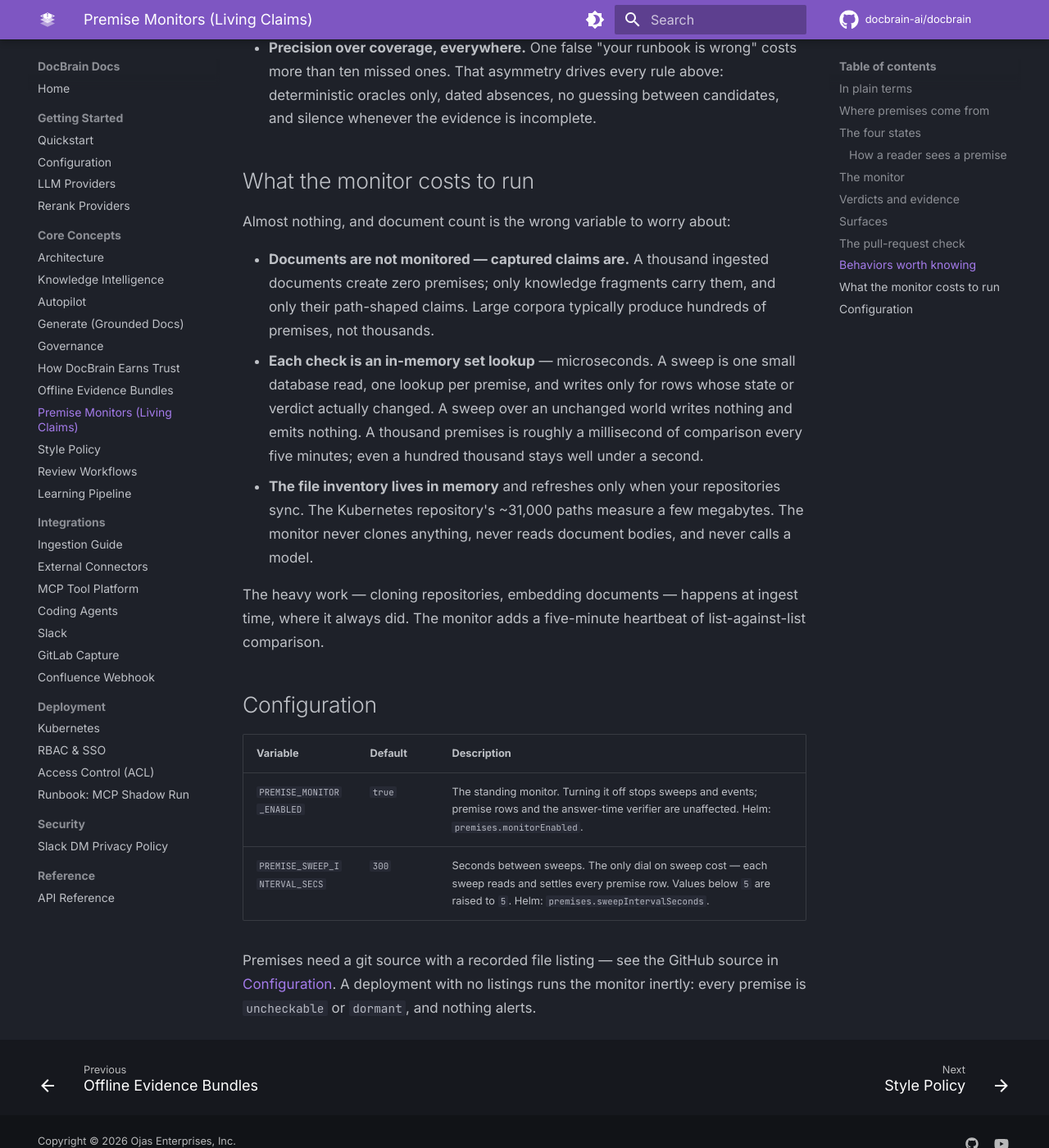
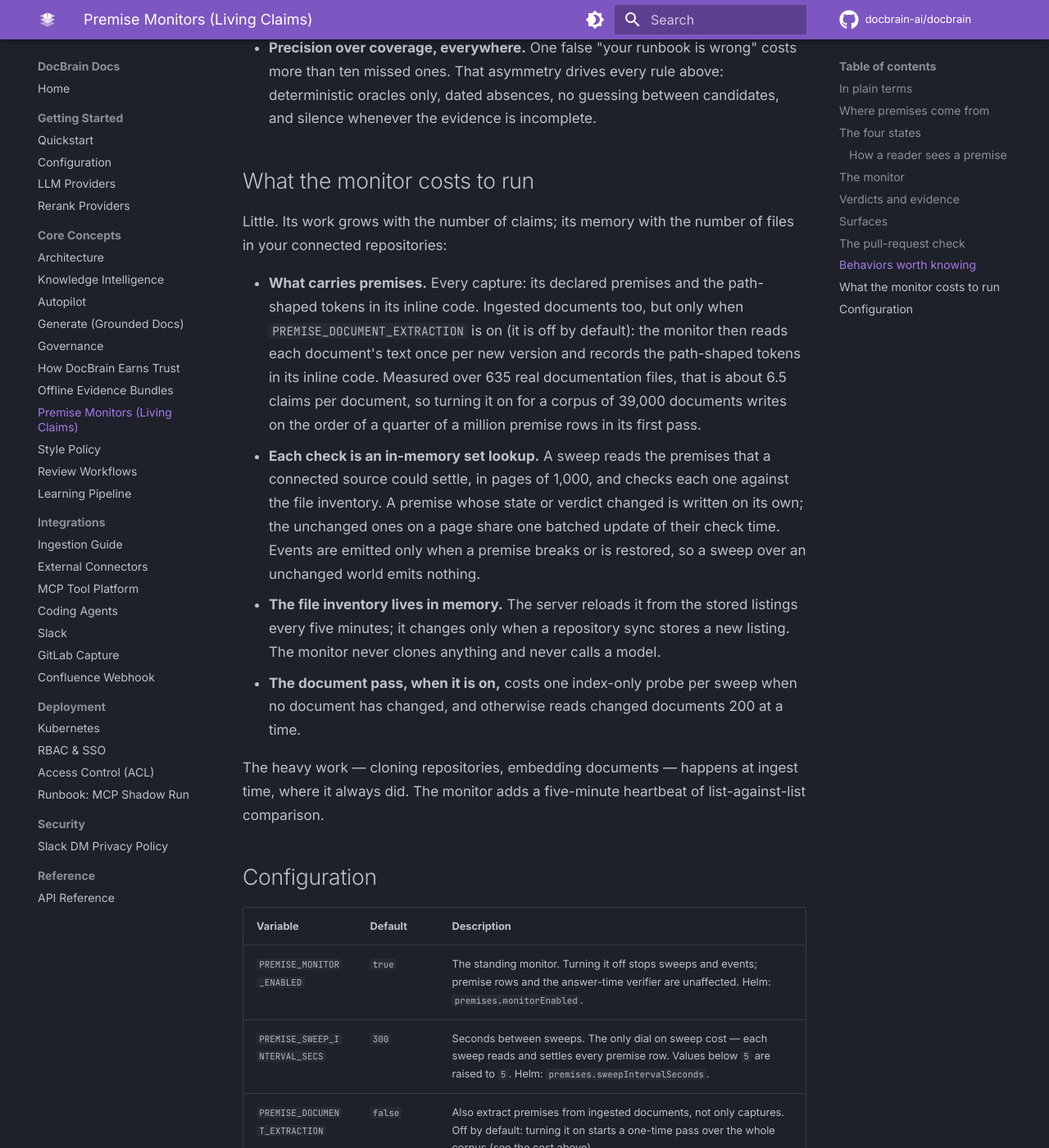
Before and after one commit to docbrain-ai/docbrain, an MkDocs documentation site: the page built from docs/premises.md, in a window 1280 px wide and 1400 px high, scrolled down 11640 px. Shown: the whole window at 82% size. Built offline with MkDocs 1.6.1 and Material for MkDocs 9.7.7, drawn with Linux system fonts in a browser that asks for light colours; comment, search, counter and statistics services are not loaded.

Commit message:
docs: the premises cost section says what carries premises, and keeps only figures the code supports (sync from private eab1019e, #681)

```diff
--- a/docs/premises.md
+++ b/docs/premises.md
@@ -370,19 +370,26 @@
 
 ## What the monitor costs to run
 
-Almost nothing, and document count is the wrong variable to worry about:
+Little. Its work grows with the number of claims; its memory with the number of files in
+your connected repositories:
 
-- **Documents are not monitored — captured claims are.** A thousand ingested documents
-  create zero premises; only knowledge fragments carry them, and only their path-shaped
-  claims. Large corpora typically produce hundreds of premises, not thousands.
-- **Each check is an in-memory set lookup** — microseconds. A sweep is one small database
-  read, one lookup per premise, and writes only for rows whose state or verdict actually
-  changed. A sweep over an unchanged world writes nothing and emits nothing. A thousand
-  premises is roughly a millisecond of comparison every five minutes; even a hundred
-  thousand stays well under a second.
-- **The file inventory lives in memory** and refreshes only when your repositories sync.
-  The Kubernetes repository's ~31,000 paths measure a few megabytes. The monitor never
-  clones anything, never reads document bodies, and never calls a model.
+- **What carries premises.** Every capture: its declared premises and the path-shaped
+  tokens in its inline code. Ingested documents too, but only when
+  `PREMISE_DOCUMENT_EXTRACTION` is on (it is off by default): the monitor then reads each
+  document's text once per new version and records the path-shaped tokens in its inline
+  code. Measured over 635 real documentation files, that is about 6.5 claims per document,
+  so turning it on for a corpus of 39,000 documents writes on the order of a quarter of a
+  million premise rows in its first pass.
+- **Each check is an in-memory set lookup.** A sweep reads the premises that a connected
+  source could settle, in pages of 1,000, and checks each one against the file inventory.
+  A premise whose state or verdict changed is written on its own; the unchanged ones on a
+  page share one batched update of their check time. Events are emitted only when a
+  premise breaks or is restored, so a sweep over an unchanged world emits nothing.
+- **The file inventory lives in memory.** The server reloads it from the stored listings
+  every five minutes; it changes only when a repository sync stores a new listing. The
+  monitor never clones anything and never calls a model.
+- **The document pass, when it is on,** costs one index-only probe per sweep when no
+  document has changed, and otherwise reads changed documents 200 at a time.
 
 The heavy work — cloning repositories, embedding documents — happens at ingest time, where
 it always did. The monitor adds a five-minute heartbeat of list-against-list comparison.
@@ -393,6 +400,7 @@
 |---|---|---|
 | `PREMISE_MONITOR_ENABLED` | `true` | The standing monitor. Turning it off stops sweeps and events; premise rows and the answer-time verifier are unaffected. Helm: `premises.monitorEnabled`. |
 | `PREMISE_SWEEP_INTERVAL_SECS` | `300` | Seconds between sweeps. The only dial on sweep cost — each sweep reads and settles every premise row. Values below `5` are raised to `5`. Helm: `premises.sweepIntervalSeconds`. |
+| `PREMISE_DOCUMENT_EXTRACTION` | `false` | Also extract premises from ingested documents, not only captures. Off by default: turning it on starts a one-time pass over the whole corpus (see the cost above). |
 
 Premises need a git source with a recorded file listing — see the GitHub source in
 [Configuration](configuration.md). A deployment with no listings runs the monitor inertly:
```
